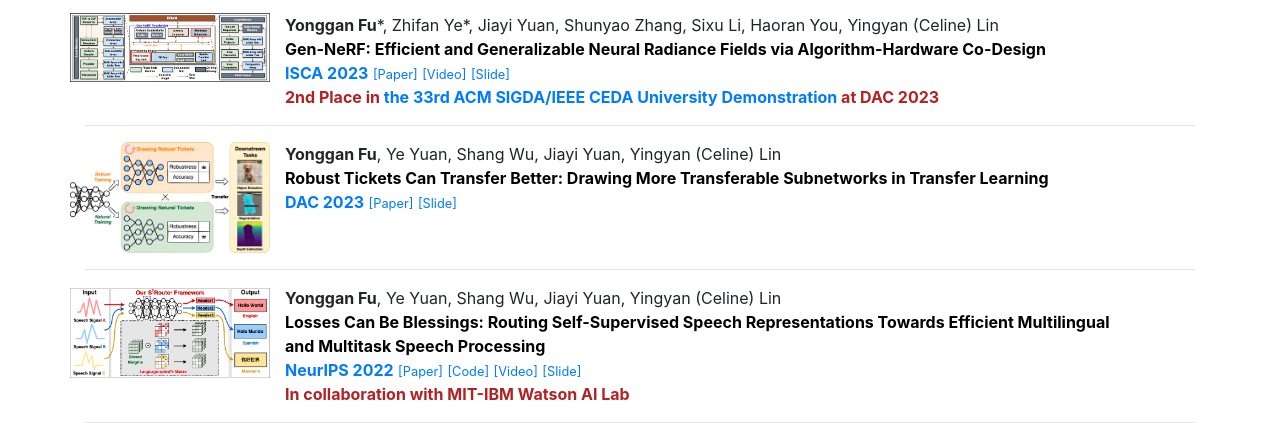
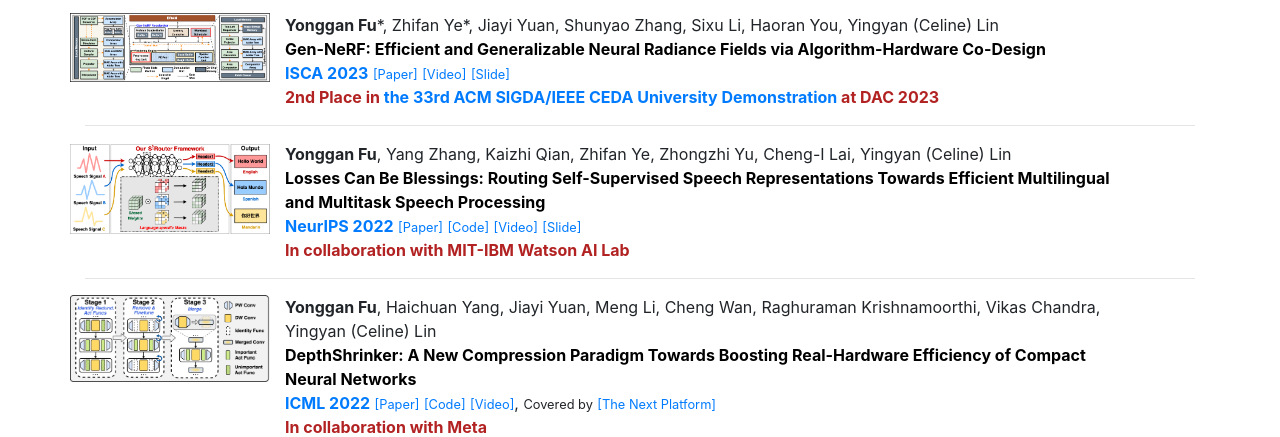
Before and after one commit to tilmto/tilmto.github.io, a Jekyll site: the page built from docs/index.markdown, in a window 1280 px wide and 1400 px high, scrolled down 2338 px. Shown: the part 116-553 px from the top of the window. Built offline with Jekyll 4.4.1, drawn with Linux system fonts in a browser that asks for light colours; nearby versions of some CDN libraries; a style sheet for code colours, icons or effects is not loaded; some of the changed text lies outside the part shown.

Commit message:
remove dac papers

```diff
--- a/docs/_layouts/index.html
+++ b/docs/_layouts/index.html
@@ -369,7 +369,8 @@
 				</div>
 			</div><hr>
 
-			<div class="row">
+
+			<!-- <div class="row">
           <div class="col-md-2.5">
             <img class="img-fluid img-rounded" src="files/rtt.png" style="width:200px; border:0px solid black" alt="">
           </div>
@@ -390,7 +390,7 @@
 					<img class="img-fluid img-rounded" src="files/s3router.png" style="width:200px; border:0px solid black" alt="">
 				</div>
 				<div class="col-md-9">
-        <b>Yonggan Fu</b>, Ye Yuan, Shang Wu, Jiayi Yuan, Yingyan (Celine) Lin
+        <b>Yonggan Fu</b>, Yang Zhang, Kaizhi Qian, Zhifan Ye, Zhongzhi Yu, Cheng-I Lai, Yingyan (Celine) Lin
 				<br>
 				<b><font color="black">Losses Can Be Blessings: Routing Self-Supervised Speech Representations Towards Efficient Multilingual and Multitask Speech Processing</font></b><br>
 				<b><a href="https://nips.cc/Conferences/2022" target="_blank">NeurIPS 2022</a></b>
@@ -435,7 +435,7 @@
 				</div>
 			</div><hr>
 
-      <div class="row">
+      <!-- <div class="row">
 				<div class="col-md-2.5">
 					<img class="img-fluid img-rounded" src="files/cq.png" style="width:200px; border:0px solid black" alt="">
 				</div>
@@ -446,7 +446,7 @@
 				<b><a href="https://www.dac.com/" target="_blank">DAC 2022</a></b>
 				<small><a href="https://dl.acm.org/doi/abs/10.1145/3489517.3530419" target="_blank">[Paper]</a></small><br>
 				</div>
-			</div><hr>
+			</div><hr> -->
 
       <div class="row">
 				<div class="col-md-2.5">
@@ -529,7 +529,8 @@
 				</div>
 			</div><hr>
 
-      <div class="row">
+
+      <!-- <div class="row">
 				<div class="col-md-2.5">
 					<img class="img-fluid img-rounded" src="files/instantnet.png" style="width:200px; border:0px solid black" alt="">
 				</div>
@@ -541,10 +542,10 @@
 				<small><a href="https://arxiv.org/pdf/2104.10853.pdf" target="_blank">[Paper]</a></small>
         <small><a href="https://www.youtube.com/watch?v=IN_n-Nen_rI" target="_blank">[Video]</a></small><br>
 				</div>
-			</div><hr>
+			</div><hr> -->
 
 
-      <div class="row">
+      <!-- <div class="row">
 				<div class="col-md-2.5">
 					<img class="img-fluid img-rounded" src="files/a3cs.png" style="width:200px; border:0px solid black" alt="">
 				</div>
@@ -556,7 +557,7 @@
 				<small><a href="https://arxiv.org/pdf/2106.06577.pdf" target="_blank">[Paper]</a></small>
         <small><a href="https://www.youtube.com/watch?v=-GkNUoulJhY" target="_blank">[Video]</a></small><br>
 				</div>
-			</div><hr>
+			</div><hr> -->
 
 
       <div class="row">
```
Also changed, not shown: other parts of docs/_layouts/index.html (+1 -2 lines).
